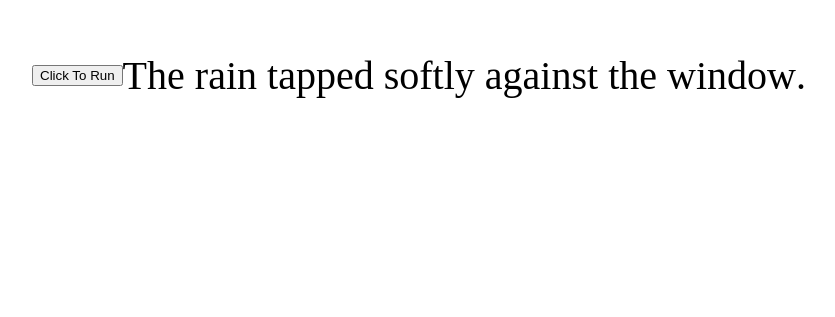
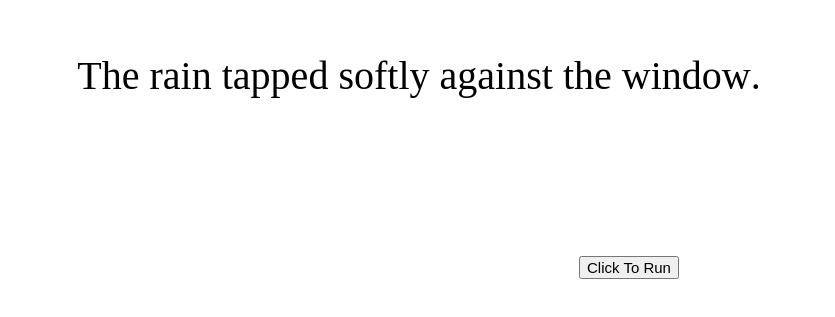
Before and after one commit to mirEducation/Text-Animation, a plain HTML site: page index.html in a window 1280 px wide. Shown: the part 321-638 px from the top of the page, without its empty margins (221-1056 px from the left). Drawn offline with Linux system fonts and the light colour scheme.

Commit message:
Update style.css

```diff
--- a/style.css
+++ b/style.css
@@ -8,6 +8,14 @@ body {
     font-variant: normal;
 }
 
-.second {
-    color: green;
+button {
+    bottom: 25vh;
+    left: 100vh;
+    position: absolute;
+    display: flex;
+    justify-content: center;
+    align-items: center;
+    font-size: 15px;
+    font-variant: normal;
+    text-align: center;
 }
```
